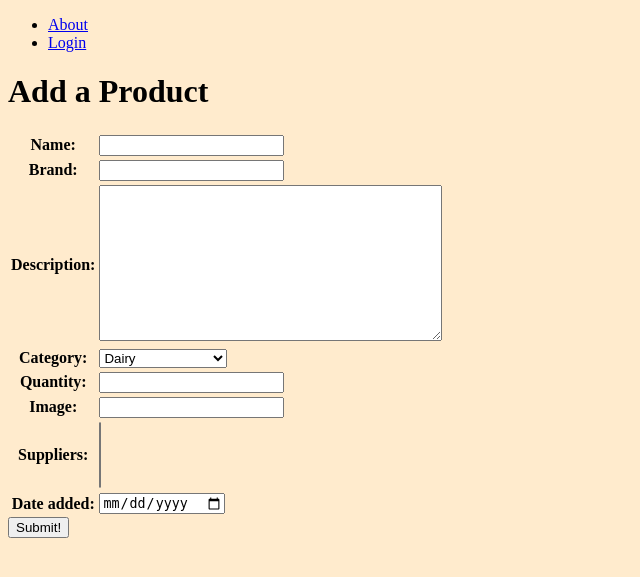
After one commit to Pericarney00/FreshTrack, a Django app: page /products/create/ in a window 1280 px wide. The commit adds this page. Shown: the part 26-603 px from the top of the page, without its empty margins (0-640 px from the left). Run offline with Django 5.2, Linux system fonts and the light colour scheme; data that the repository does not hold is empty.

Commit message:
Full CRUD on main model(Product) with Login/logout functionality complete

```diff
--- /dev/null
+++ b/main_app/forms.py
@@ -0,0 +1,17 @@
+from django import forms
+from .models import Product
+
+
+class ProductForm(forms.ModelForm):
+  class Meta:
+    model = Product
+    fields = ['name','brand','description','category','quantity','image', 'suppliers', 'date_added']
+    widgets = {
+      'date_added': forms.DateInput(
+        format=('%Y-%m-%d'),
+        attrs={
+          'placeholder': 'Select a date',
+          'type': 'date'
+        }
+      ),
+    }
--- a/main_app/models.py
+++ b/main_app/models.py
@@ -28,7 +28,7 @@ class Supplier(models.Model):
     return self.name
 
   def get_absolute_url(self):
-    return reverse("product-detail", kwargs={"pk":self.id})
+    return reverse("product-index")
 
 
 class Product(models.Model):
@@ -49,4 +49,4 @@ class Product(models.Model):
     return self.name
 
   def get_absolute_url(self):
-    return reverse('product-detail', kwargs={'pk':self.id })
+    return reverse('product-update', kwargs={"pk": self.id})
--- a/main_app/templates/base.html
+++ b/main_app/templates/base.html
@@ -5,6 +5,8 @@
     <meta charset="UTF-8" />
     <meta name="viewport" content="width=device-width, initial-scale=1.0" />
     <link rel="stylesheet" href="{% static 'css/base.css' %}" />
+
+
     <title>FreshTrack</title>
     {% block head %} {% endblock %}
   </head>
@@ -19,8 +21,8 @@
         <ul>
           <li><a href="{% url 'about' %}">About</a></li>
           {% if user.is_authenticated %}
-          <li><a href="{% url 'product-index' %}"></a></li>
-          <li>
+          <li><a href="{% url 'product-index' %}">Product List</a></li>
+          <li><a href="{% url 'product-create' %}">Add a Product</a></li>
             <form id="logout-form" method="post" action="{% url 'logout' %}">
               {% csrf_token %}
               <button type="submit">Log out</button>
--- /dev/null
+++ b/main_app/templates/main_app/product_form.html
@@ -0,0 +1,21 @@
+{% extends 'base.html' %} {% load static %} {% block head %}
+
+<link rel="stylesheet" href="{% static 'css/form.css' %}" />
+{% endblock %} {% block content %}
+<div class="page-header">
+  {% if object %}
+  <h1>Edit {{object.name}}</h1>
+  {% else %}
+  <h1>Add a Product</h1>
+  {% endif %}
+</div>
+<form action="" method="post" class="form-container" autocomplete="off">
+  {% csrf_token %}
+  <table>
+    {{ form.as_table }}
+  </table>
+
+  <button type="submit" class="btn submit">Submit!</button>
+</form>
+
+{% endblock %}
--- a/main_app/urls.py
+++ b/main_app/urls.py
@@ -6,5 +6,9 @@ from . import views
 urlpatterns = [
   path('', views.Home.as_view(), name = 'home'),
   path('about/', views.About.as_view(), name='about'),
-  path('products/', views.ProductList.as_view(), name='product-index')
+  path('products/', views.ProductList.as_view(), name='product-index'),
+  path('products/create/', views.ProductCreate.as_view(), name='product-create'),
+  path('products/<int:pk>/update/', views.ProductUpdate.as_view(), name='product-update'),
+  path('products/<int:pk>/delete/', views.ProductDelete.as_view(), name='product-delete'),
+
 ]
--- a/main_app/views.py
+++ b/main_app/views.py
@@ -1,14 +1,14 @@
+from django import forms
 from django.shortcuts import render
 from .models import Product, Supplier
 from django.contrib.auth.views import LoginView
 from django.views.generic import TemplateView, ListView
+from django.views.generic.edit import CreateView,  UpdateView, DeleteView
+from .forms import ProductForm
 
-# CreateView, DetailView, UpdateView, DeleteView
 
 
 # Create your views here.
-
-
 
 
 class Home(LoginView):
@@ -19,3 +19,23 @@ class About(TemplateView):
 
 class ProductList(ListView):
   model = Product
+
+class ProductCreate(CreateView):
+  model= Product
+  form_class = ProductForm
+
+  success_url = '/products/'
+
+  def form_valid(self, form):
+      form.instance.user =self.request.user
+      return super().form_valid(form)
+
+class ProductUpdate(UpdateView):
+  model = Product
+  form_class = ProductForm
+
+  success_url = '/products/'
+
+class ProductDelete(DeleteView):
+  model = Product
+  success_url = '/products/'
```
Also changed, not shown: main_app/templates/main_app/product_confirm_delete.html (added, +17 -0 lines), main_app/templates/main_app/product_list.html (+10 -2 lines), main_app/static/css/form.css (added).
